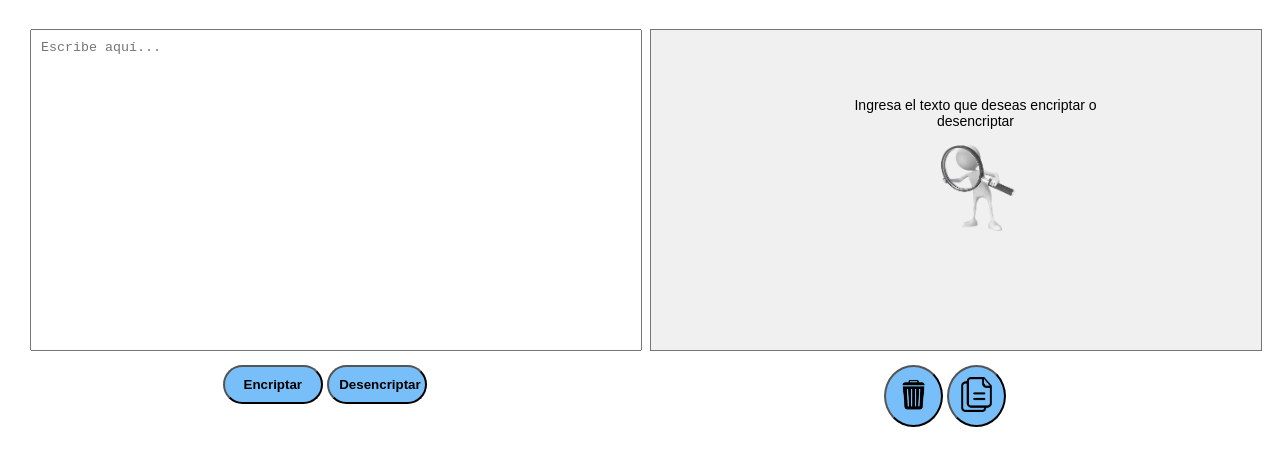
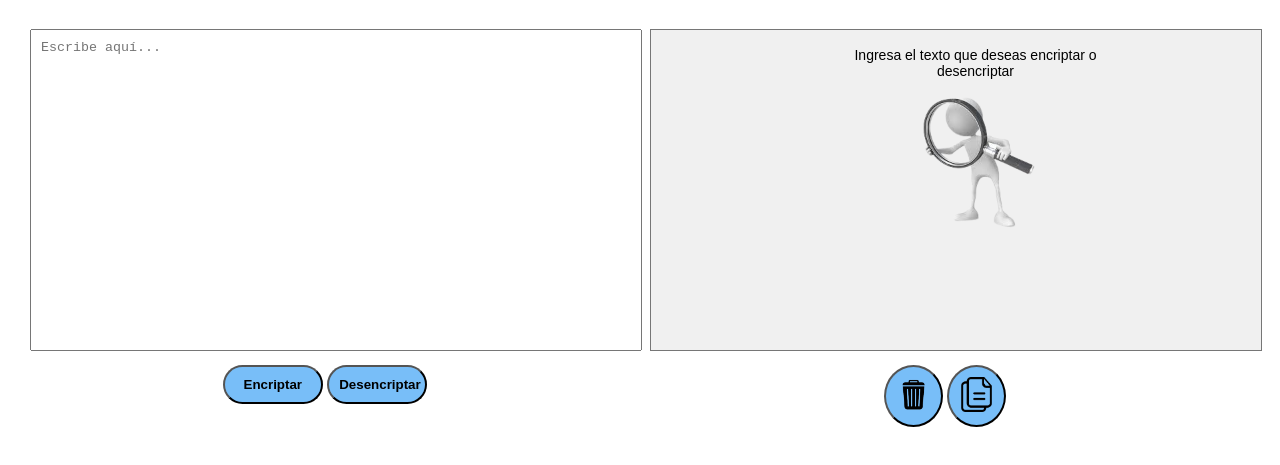
Before and after one commit to HERNAN-BENAVIDES/DesafioAlura, a plain HTML site: page index.html in a window 1280 px wide. Shown: the part 61-526 px from the top of the page. Drawn offline with Linux system fonts and the light colour scheme.

Commit message:
img height

```diff
--- a/style.css
+++ b/style.css
@@ -48,7 +48,7 @@ textarea {
 
 #imagenBuscar {
     width: auto;
-    max-height: 100px;
+    max-height: 150px;
     margin-top: 10px;
 }
 
```
